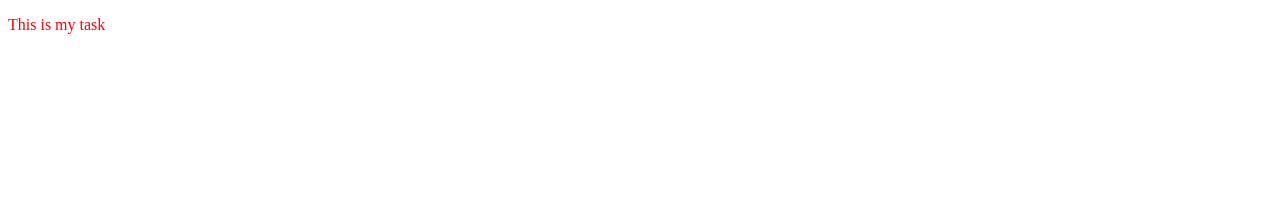
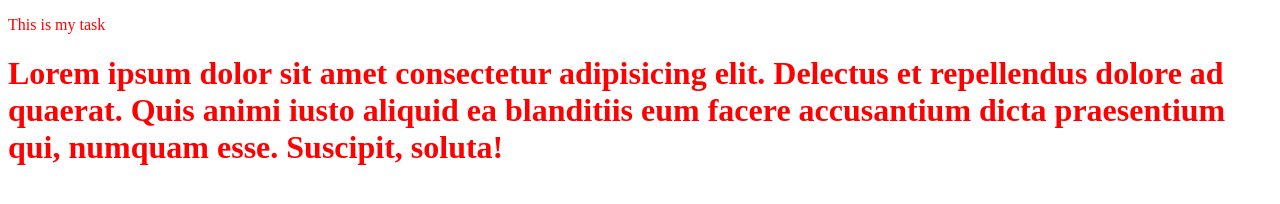
Before and after one commit to sevorji/git-task, a plain HTML site: page index.html in a window 1280 px wide. Drawn offline with Linux system fonts and the light colour scheme.

Commit message:
Added a div with an heading

```diff
--- a/index.html
+++ b/index.html
@@ -8,5 +8,8 @@
 </head>
 <body>
     <p>This is my task</p>
+    <div>
+        <h1>Lorem ipsum dolor sit amet consectetur adipisicing elit. Delectus et repellendus dolore ad quaerat. Quis animi iusto aliquid ea blanditiis eum facere accusantium dicta praesentium qui, numquam esse. Suscipit, soluta!</h1>
+    </div>
 </body>
 </html>
```
